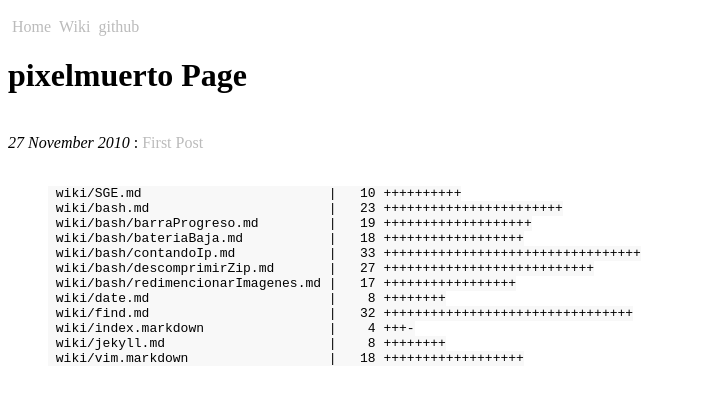
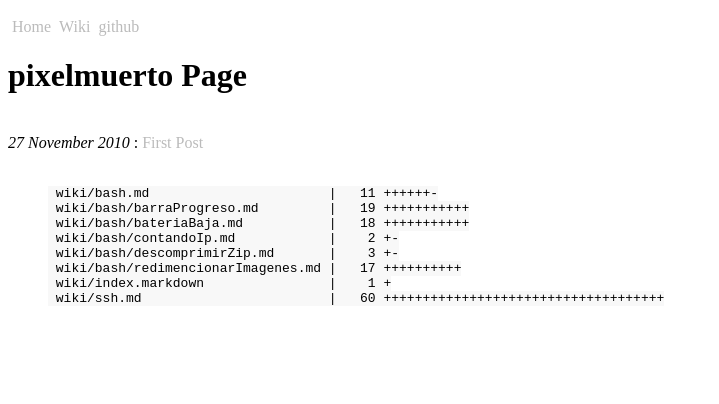
Before and after one commit to pixelmuerto/pixelmuerto.github.com, a Jekyll site: the page built from index.html, in a window 1280 px wide. Shown: the top 404 px of the page, without its empty margins (0-719 px from the left). Built offline with Jekyll 4.4.1, drawn with Linux system fonts in a browser that asks for light colours; Markdown is read by kramdown in place of the engine named in the settings.

Commit message:
ssh agregado

```diff
--- a/_includes/gitDiffStat.markdown
+++ b/_includes/gitDiffStat.markdown
@@ -1,12 +1,8 @@
- wiki/SGE.md                        |   10 ++++++++++
- wiki/bash.md                       |   23 +++++++++++++++++++++++
- wiki/bash/barraProgreso.md         |   19 +++++++++++++++++++
- wiki/bash/bateriaBaja.md           |   18 ++++++++++++++++++
- wiki/bash/contandoIp.md            |   33 +++++++++++++++++++++++++++++++++
- wiki/bash/descomprimirZip.md       |   27 +++++++++++++++++++++++++++
- wiki/bash/redimencionarImagenes.md |   17 +++++++++++++++++
- wiki/date.md                       |    8 ++++++++
- wiki/find.md                       |   32 ++++++++++++++++++++++++++++++++
- wiki/index.markdown                |    4 +++-
- wiki/jekyll.md                     |    8 ++++++++
- wiki/vim.markdown                  |   18 ++++++++++++++++++
+ wiki/bash.md                       |   11 ++++++-
+ wiki/bash/barraProgreso.md         |   19 +++++++++++
+ wiki/bash/bateriaBaja.md           |   18 +++++++++++
+ wiki/bash/contandoIp.md            |    2 +-
+ wiki/bash/descomprimirZip.md       |    3 +-
+ wiki/bash/redimencionarImagenes.md |   17 ++++++++++
+ wiki/index.markdown                |    1 +
+ wiki/ssh.md                        |   60 ++++++++++++++++++++++++++++++++++++
--- a/wiki/index.markdown
+++ b/wiki/index.markdown
@@ -11,6 +11,7 @@ title : Wiki
 [maruku](/wiki/maruku.html)
 [SGE](/wiki/SGE.html)
 [bash](/wiki/bash.html)
+[ssh](/wiki/ssh.html)
 {:enlaces}
 ## Lenguajes
 [python](/wiki/python.html)
```
Also changed, not shown: wiki/ssh.md (added, +59 -0 lines).
